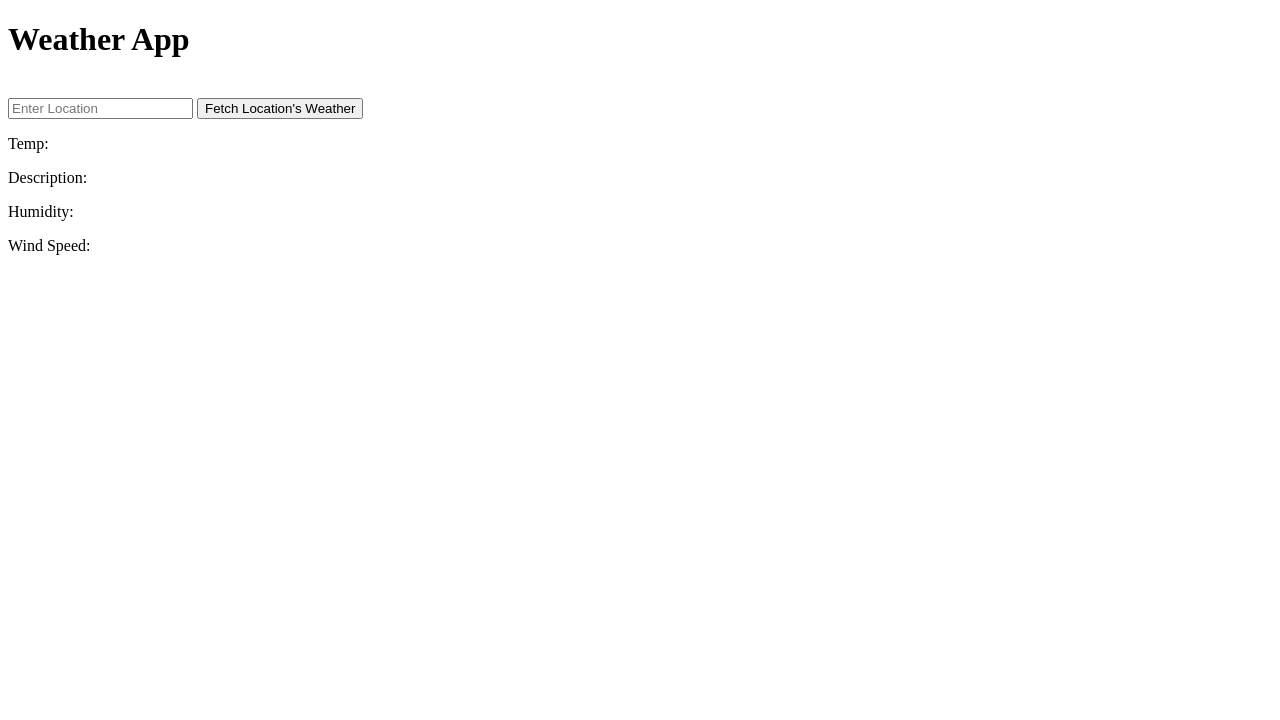
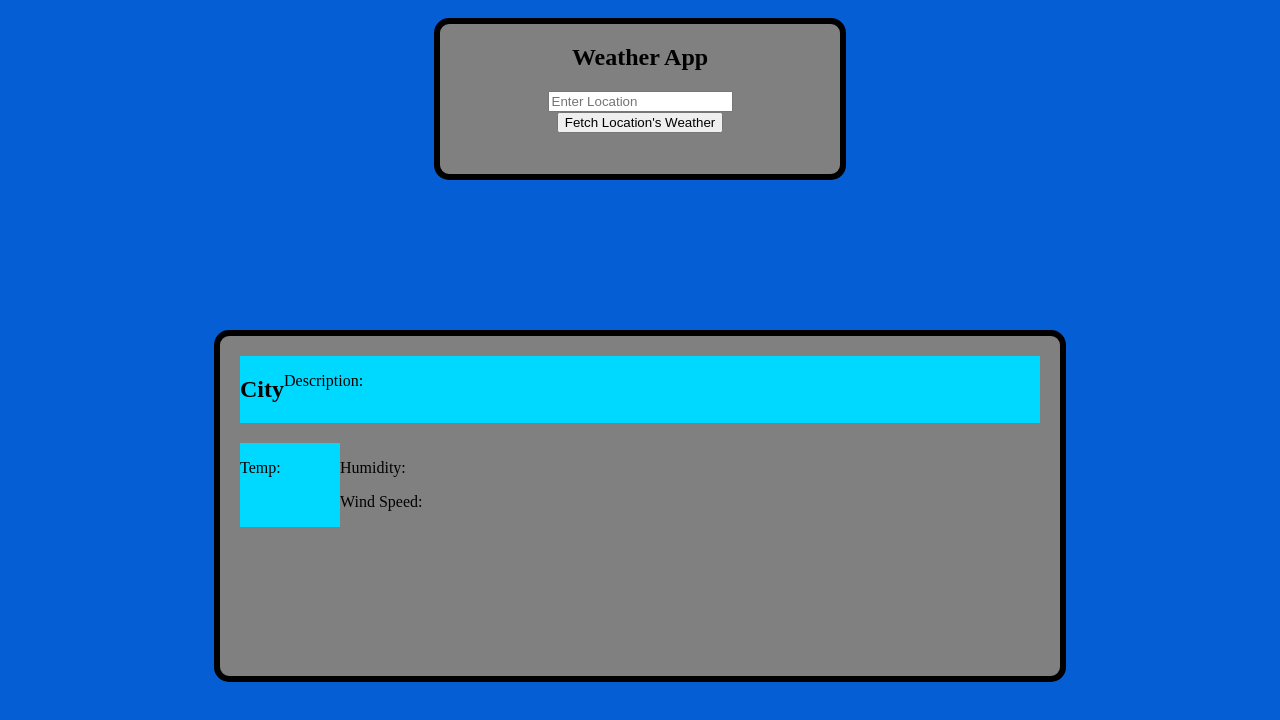
Before and after one commit to Zebony919/weather-app, a website built with webpack: page src/template.html in a window 1280 px wide. Built offline with nearby package versions, Linux system fonts and the light colour scheme.

Commit message:
basic design layout

```diff
--- a/src/fetchWeather.js
+++ b/src/fetchWeather.js
@@ -12,7 +12,7 @@ export async function fetchWeather(location) {
 
         const data = await response.json();
         console.log(data);
-        tempText.textContent = "Temp: " + data.currentConditions.feelslike;
+        tempText.textContent = "Temp: " + convertFahrenheitToCelsius(data.currentConditions.feelslike).toFixed(1);
         description.textContent = "Description: " + data.currentConditions.conditions;
         humidity.textContent = "Humidity: " + data.currentConditions.humidity;
         windSpeed.textContent = "Wind Speed: " + data.currentConditions.windspeed + " km/h";
@@ -21,3 +21,7 @@ export async function fetchWeather(location) {
         console.error(error);
     }
 }
+
+function convertFahrenheitToCelsius(temp) {
+    return (temp - 32) * (5/9);
+}
--- a/src/index.js
+++ b/src/index.js
@@ -1,3 +1,4 @@
+import "./style.css"
 import { fetchWeather } from "./fetchWeather.js"
 
 document.addEventListener("DOMContentLoaded", () => {
--- /dev/null
+++ b/src/style.css
@@ -0,0 +1,52 @@
+body {
+    height: 100vh;
+    width: 100vw;
+    background-color: rgb(5, 94, 211);
+    display: flex;
+    flex-direction: column;
+    justify-content: center;
+    align-items: center;
+    margin: 0;
+    padding: 0;
+}
+
+.user-input {
+    height: 150px;
+    width: 400px;
+    border: 6px solid black;
+    border-radius: 15px;
+    background-color: grey;
+    display: flex;
+    flex-direction: column;
+    align-items: center;
+    margin-bottom: 150px;
+}
+
+.main-content {
+    height: 300px;
+    width: 800px;
+    border: 6px solid black;
+    border-radius: 15px;
+    background-color: grey;
+    display: flex;
+    flex-direction: column;
+    padding: 20px;
+    margin-bottom: 100px;
+    gap: 20px;
+}
+
+.header {
+    width: 100%;
+    background-color: rgb(0, 217, 255);
+    display: flex;
+}
+
+.information {
+    display: flex;
+}
+
+.temp-display {
+    height: 100%;
+    width: 100px;
+    background-color: rgb(0, 217, 255);
+}
--- a/src/template.html
+++ b/src/template.html
@@ -8,14 +8,29 @@
     </head>
 
     <body>
-        <h1>Weather App</h1><br>
+        <section class="user-input">
+            <h1>Weather App</h1>
+            <input type="text" id="location" placeholder="Enter Location">
+            <button id="searchBtn">Fetch Location's Weather</button><br>
+        </section>
 
-        <input type="text" id="location" placeholder="Enter Location">
-        <button id="searchBtn">Fetch Location's Weather</button><br>
 
-        <p id="temperature">Temp: </p>
-        <p id="description">Description: </p>
-        <p id="humidity">Humidity: </p>
-        <p id="windSpeed">Wind Speed: </p>
+        <section class="main-content">
+            <div class="header">
+                <h1 class="location">City</h1>
+                <p id="description">Description: </p>
+            </div>
+
+            <div class="information">
+                <div class="temp-display">
+                    <p id="temperature">Temp: </p>
+                </div>
+
+                <div class="stats">
+                    <p id="humidity">Humidity: </p>
+                    <p id="windSpeed">Wind Speed: </p>
+                </div>
+            </div>
+        </section>
     </body>
 </html>
```
